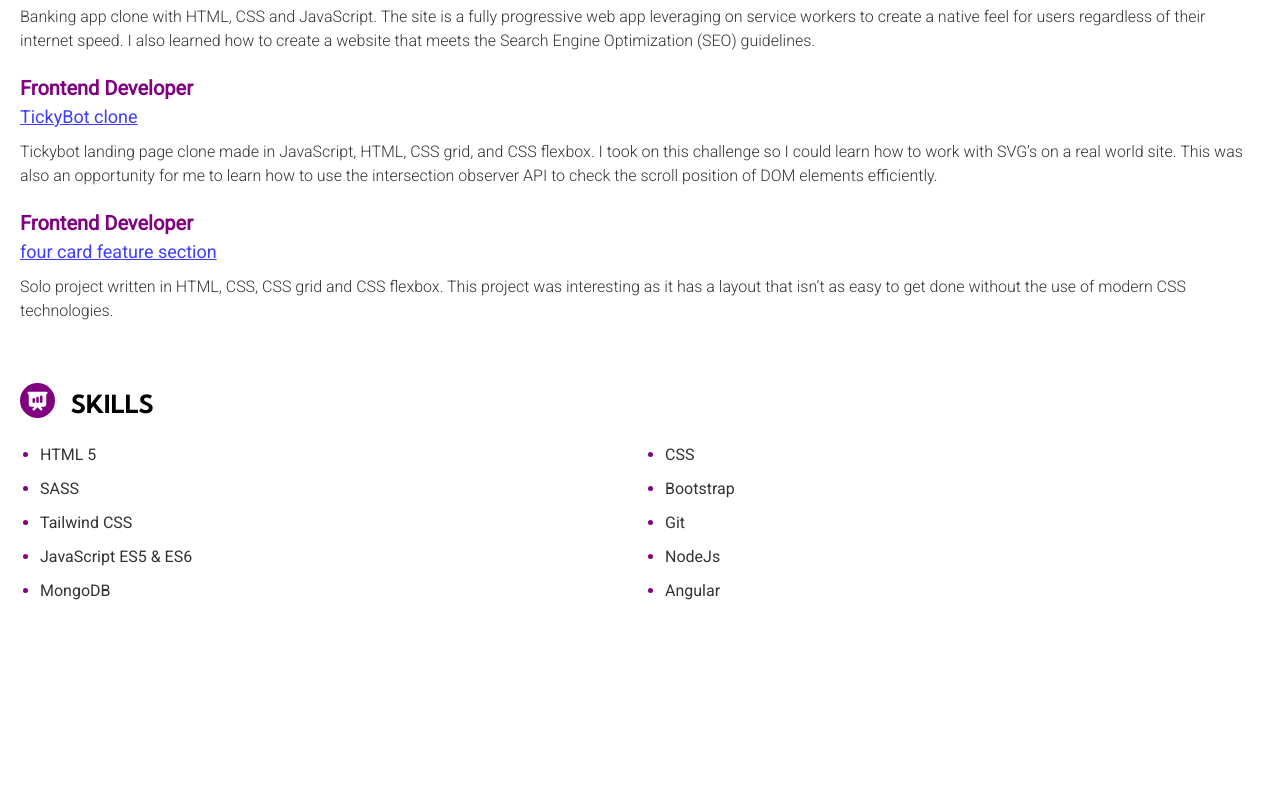
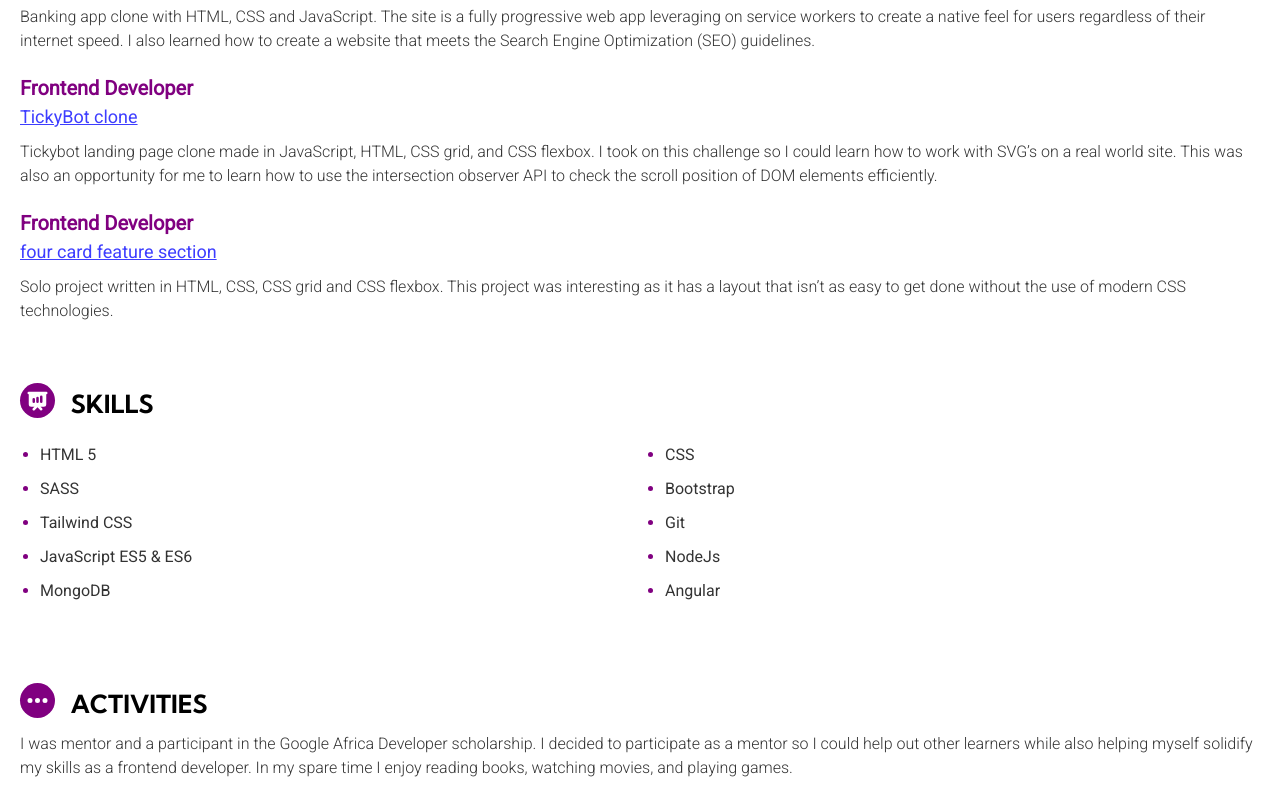
Before and after one commit to ShadeB/web-cv, a plain HTML site: page index.html in a window 1280 px wide. Shown: the part 1081-1881 px from the top of the page. Before the commit the page ends 1724 px from the top, so only its background shows below. Drawn offline with Linux system fonts and the light colour scheme.

Commit message:
Add activities section

```diff
--- a/index.html
+++ b/index.html
@@ -266,6 +266,31 @@
 					</ul>
 				</div>
 			</section>
+
+			<section>
+				<h2 class="heading section-heading">
+					<span class="section-icon">
+						<svg
+							xmlns="http://www.w3.org/2000/svg"
+							class="h-5 w-5"
+							viewBox="0 0 20 20"
+							fill="currentColor"
+						>
+							<path
+								d="M6 10a2 2 0 11-4 0 2 2 0 014 0zM12 10a2 2 0 11-4 0 2 2 0 014 0zM16 12a2 2 0 100-4 2 2 0 000 4z"
+							/>
+						</svg>
+					</span>
+					<span>Activities</span>
+				</h2>
+				<p>
+					I was mentor and a participant in the Google Africa Developer
+					scholarship. I decided to participate as a mentor so I could help out
+					other learners while also helping myself solidify my skills as a
+					frontend developer. In my spare time I enjoy reading books, watching
+					movies, and playing games.
+				</p>
+			</section>
 		</main>
 	</body>
 </html>
```
